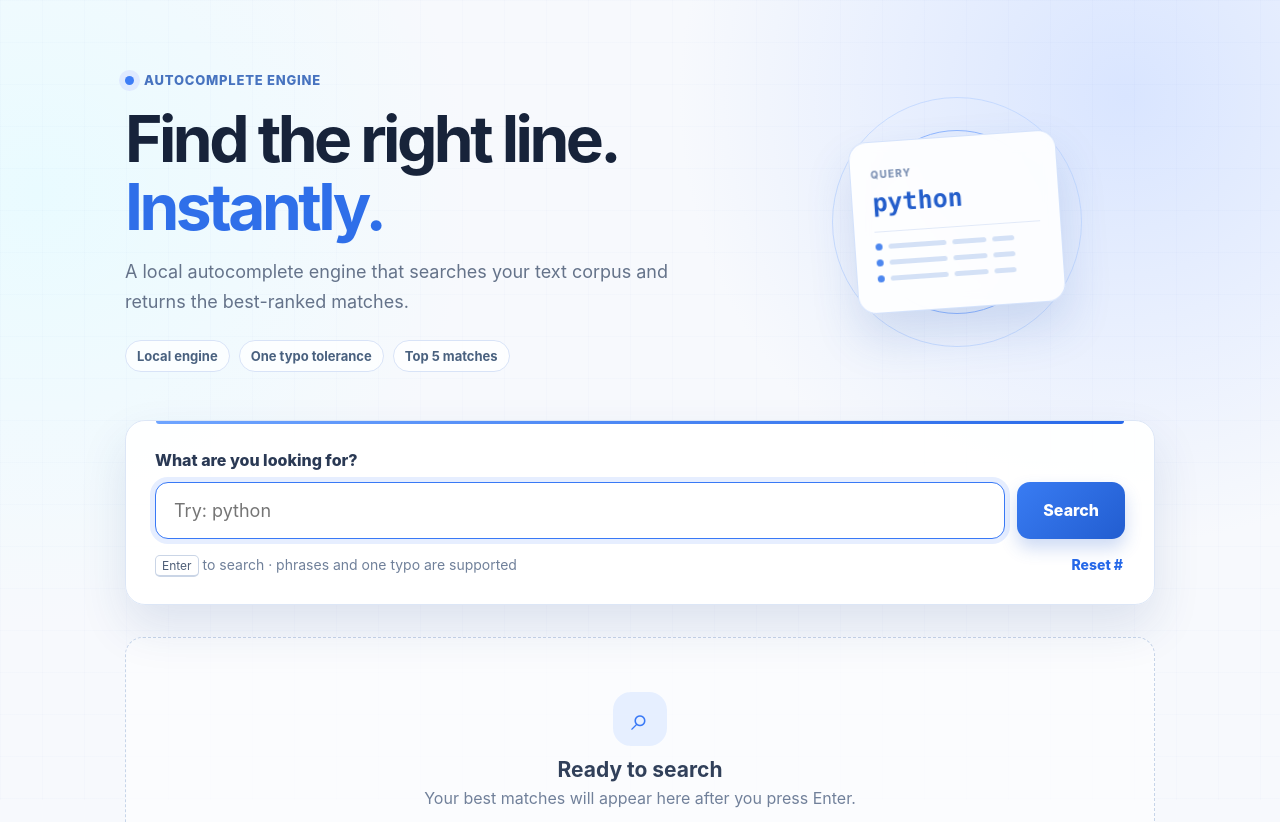
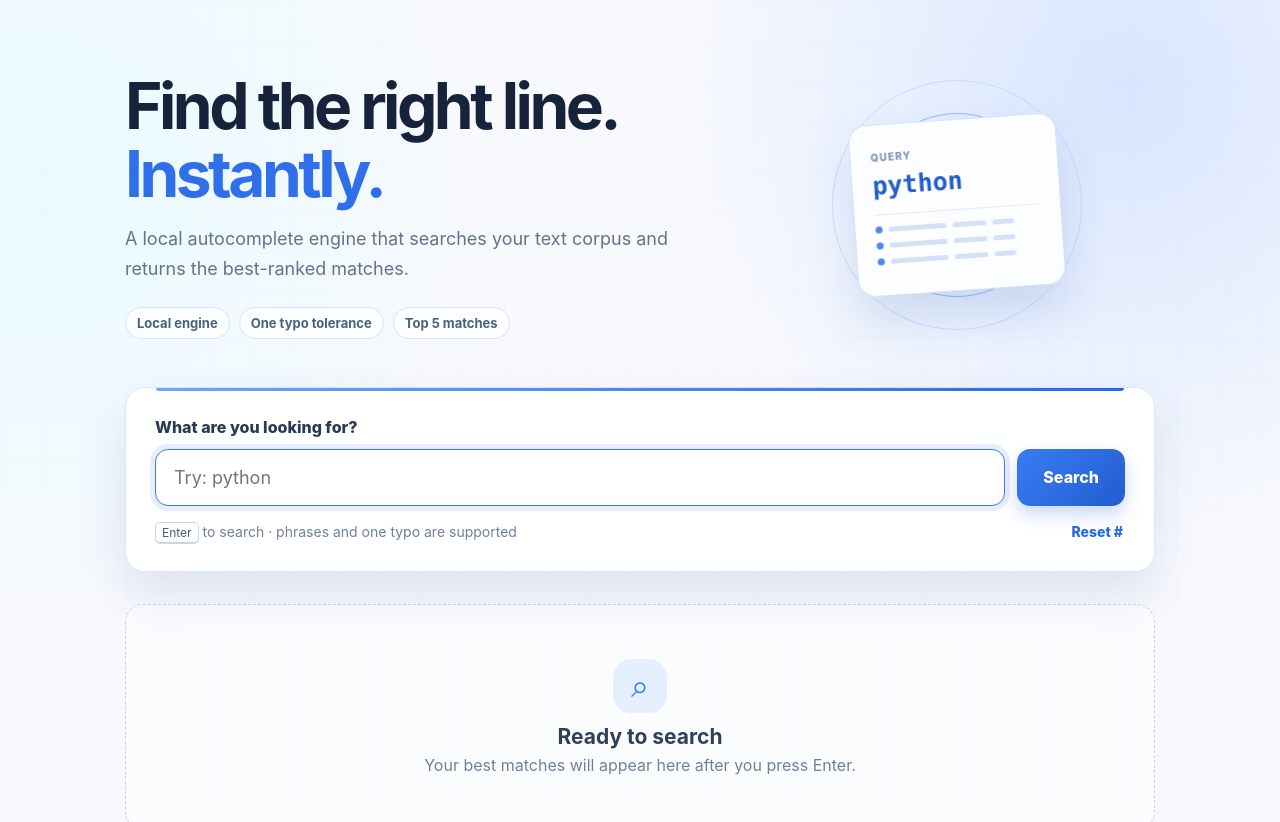
Before and after one commit to Scaleup-Excellenteam/COD, a plain HTML site: page web/index.html in a window 1280 px wide. Shown: the top 822 px of the page. Drawn offline with Linux system fonts and the light colour scheme.

Commit message:
Remove web header branding

```diff
--- a/web/index.html
+++ b/web/index.html
@@ -10,7 +10,6 @@
     <main class="page-shell">
       <header class="hero">
         <div class="hero-copy">
-          <div class="brand-row"><span class="brand-dot"></span><span>Autocomplete Engine</span></div>
           <h1>Find the right line.<br /><em>Instantly.</em></h1>
           <p>A local autocomplete engine that searches your text corpus and returns the best-ranked matches.</p>
           <div class="feature-list" aria-label="Engine capabilities">
--- a/web/styles.css
+++ b/web/styles.css
@@ -12,9 +12,7 @@ body::before { position: fixed; content: ""; inset: 0; pointer-events: none; opa
 .page-shell { position: relative; z-index: 1; width: min(1030px, calc(100% - 40px)); margin: 0 auto; padding: 72px 0 48px; }
 
 .hero { display: grid; grid-template-columns: 1.2fr .8fr; gap: 42px; align-items: center; text-align: left; margin-bottom: 48px; }
-.brand-row { display: flex; gap: 10px; align-items: center; color: #4773bf; font-size: 13px; font-weight: 800; letter-spacing: .06em; direction: ltr; justify-content: flex-start; text-transform: uppercase; }
-.brand-dot { width: 9px; height: 9px; border-radius: 50%; background: #3e7df6; box-shadow: 0 0 0 6px #dfeaff; }
-h1 { margin: 17px 0 16px; font-size: clamp(40px, 5vw, 64px); line-height: 1.06; letter-spacing: -0.055em; }
+h1 { margin: 0 0 16px; font-size: clamp(40px, 5vw, 64px); line-height: 1.06; letter-spacing: -0.055em; }
 h1 em { font-style: normal; color: #2f6fe9; }
 .hero p { max-width: 610px; margin: 0; color: #65738a; font-size: 18px; line-height: 1.7; }
 .feature-list { display: flex; flex-wrap: wrap; gap: 9px; margin-top: 22px; }
```
